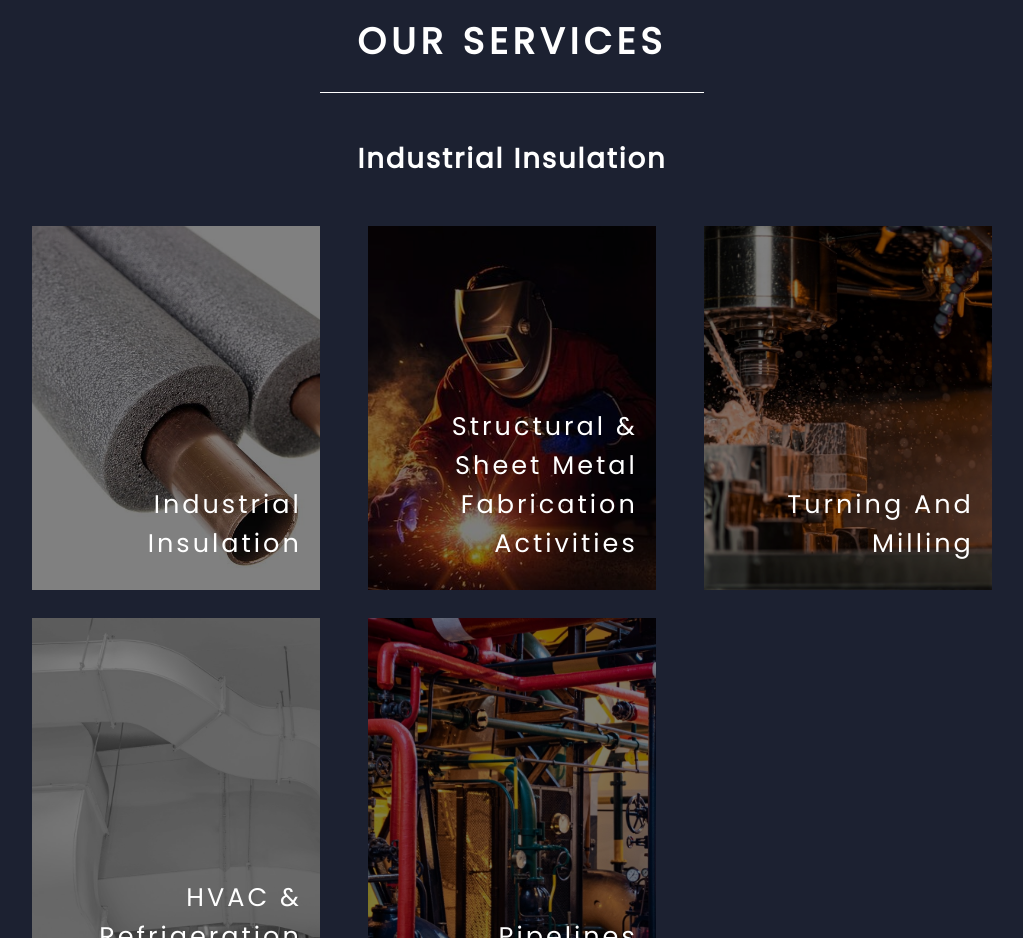
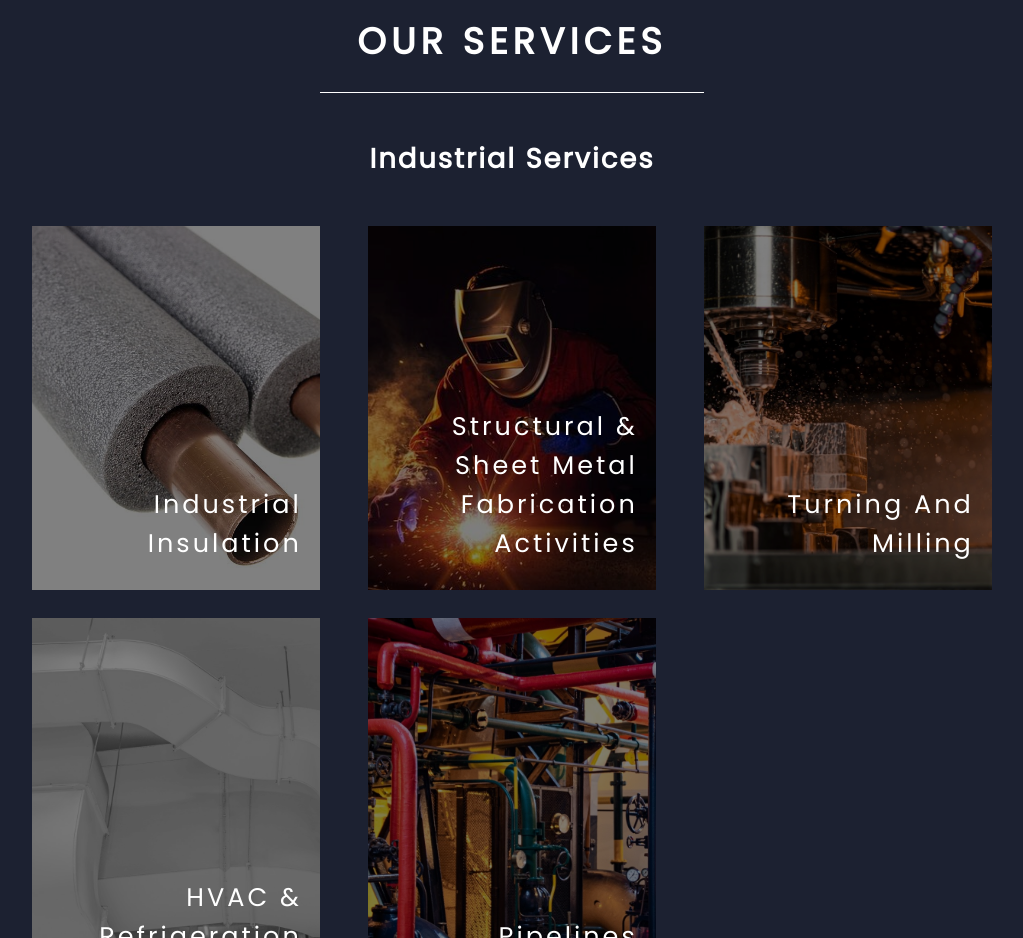
Before and after one commit to yashwanthkolli/EmperorPortfolio, a React (Create React App) app: page / in a window 1280 px wide. Shown: the part 2660-3598 px from the top of the page, without its empty margins (128-1151 px from the left). Built offline with nearby package versions, Linux system fonts and the light colour scheme.

Commit message:
Google verification

```diff
--- a/public/index.html
+++ b/public/index.html
@@ -1,14 +1,14 @@
 <!DOCTYPE html>
 <html lang="en">
+
 <head>
   <meta charset="utf-8" />
+  <meta name="google-site-verification" content="Hqru38OO0TRSgsaqRCzBV6nqQfq0gefmSL4adwe4p4k" />
   <link rel="icon" href="%PUBLIC_URL%/favicon.ico" />
   <meta name="viewport" content="width=device-width, initial-scale=1" />
   <meta name="theme-color" content="#000000" />
-    <meta
-      name="description"
-      content="Emperor has been established since 2008 with the intention to provide Marine & Industrial services at a competitive cost with no compromise in quality standards."
-    />
+  <meta name="description"
+    content="Emperor has been established since 2008 with the intention to provide Marine & Industrial services at a competitive cost with no compromise in quality standards." />
   <link rel="apple-touch-icon" href="%PUBLIC_URL%/logo192.png" />
   <!--
       manifest.json provides metadata used when your web app is installed on a
@@ -31,11 +31,12 @@
   <link rel="stylesheet" href="https://unpkg.com/aos@next/dist/aos.css" />
   <link rel="stylesheet" href="https://unpkg.com/leaflet@1.7.1/dist/leaflet.css"
     integrity="sha512-xodZBNTC5n17Xt2atTPuE1HxjVMSvLVW9ocqUKLsCC5CXdbqCmblAshOMAS6/keqq/sMZMZ19scR4PsZChSR7A=="
-   crossorigin=""/>
+    crossorigin="" />
   <link rel="stylesheet" href="https://unpkg.com/leaflet@1.0.1/dist/leaflet.css" />
 
   <title>Emperor</title>
 </head>
+
 <body>
   <noscript>You need to enable JavaScript to run this app.</noscript>
   <div id="loader">
@@ -63,7 +64,7 @@
   <script src="https://unpkg.com/aos@next/dist/aos.js"></script>
   <script>
     AOS.init();
-      document.onreadystatechange = function() {
+    document.onreadystatechange = function () {
       if (document.readyState !== "complete") {
         document.querySelector("#root").style.visibility = "hidden";
         document.querySelector("#loader").style.visibility = "visible";
@@ -74,4 +75,5 @@
     };
   </script>
 </body>
+
 </html>
--- a/src/Components/ServicesSection/ServicesSection.js
+++ b/src/Components/ServicesSection/ServicesSection.js
@@ -16,7 +16,7 @@ const ServicesSection = () => {
                 <h1 className='heading'>OUR SERVICES</h1>
                 <div className='underline'></div>
             </div>
-            <h1 className='heading-secondary' data-aos="fade-up" data-aos-duration="1000">Industrial Insulation</h1>
+            <h1 className='heading-secondary' data-aos="fade-up" data-aos-duration="1000">Industrial Services</h1>
             <div className='cards-container'>
                 {
                     servicesData.slice(0, 5).map((service) => <ServiceCard key={service.id} service={service} />)
```
Lines whose indentation alone changed are shown as unchanged.
